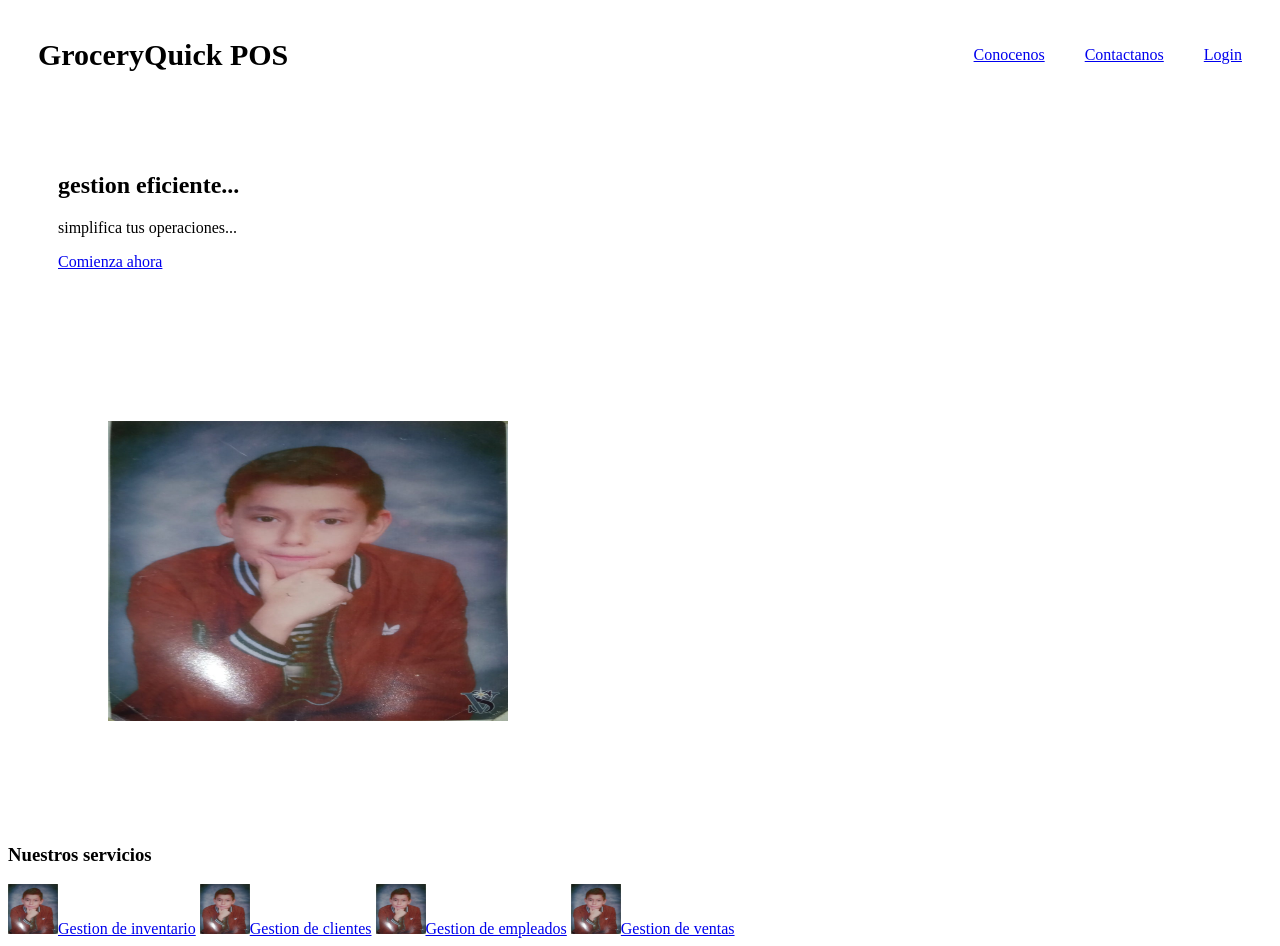
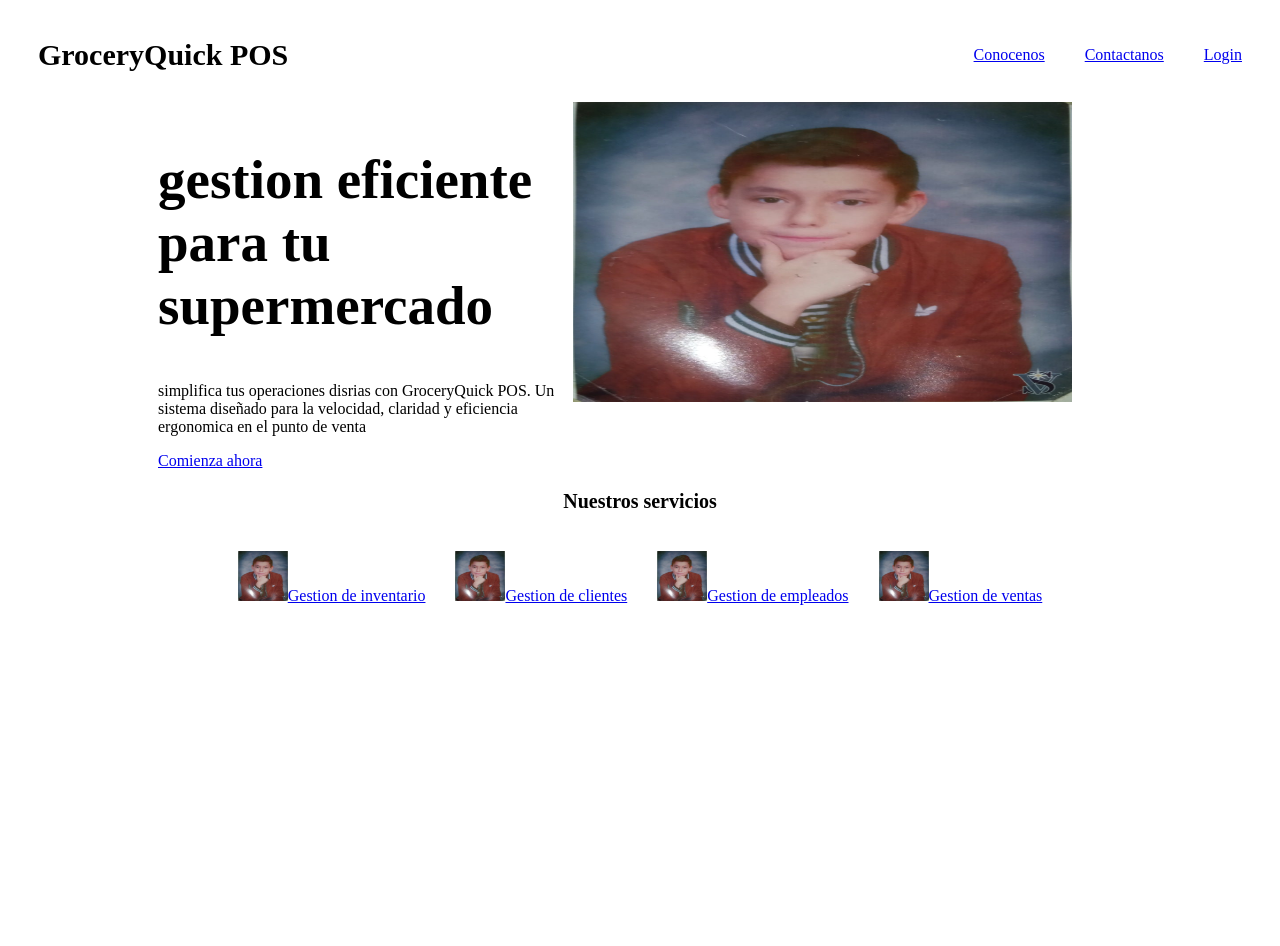
Before and after one commit to GANDALF-59/landing_page, a plain HTML site: page index.html in a window 1280 px wide. After the commit the page ends 800 px from the top, so only its background shows below. Drawn offline with Linux system fonts and the light colour scheme.

Commit message:
html pretty much done

```diff
--- a/css/styles.css
+++ b/css/styles.css
@@ -17,17 +17,47 @@ nav
     gap: 40px;
 }
 
-main
+#top_part
 {
-
+    display: flex;
+    justify-content: space-between;
 }
 
 #left_side_text
 {
-    padding: 50px;
+    width: 500px;
+    padding-left: 150px;
+}
+
+h2
+{
+    font-size: 55px;
+    font-weight: bold;
 }
 
 #big_image
 {
-    padding: 100px;
+    display: flex;
+    justify-content: right;
+    padding-right: 200px;
 }
+
+#botton_list_thing
+{
+    display: flex;
+    justify-content: center;
+}
+
+#services
+{
+    text-align: center;
+    font-weight: bold;
+    font-size: 20px;
+}
+
+#services_list
+{
+    display: flex;
+    justify-content: center;
+     gap: 30px;
+}
--- a/index.html
+++ b/index.html
@@ -20,23 +20,25 @@
     </header>
 
     <main>
+        <div id="top_part">
             <div id="left_side_text">
-            <h2>gestion eficiente...</h2>
-            <p>simplifica tus operaciones...</p>
+                <h2>gestion eficiente para tu supermercado</h2>
+                <p>simplifica tus operaciones disrias con GroceryQuick POS. Un sistema diseñado para la velocidad, claridad y eficiencia ergonomica en el punto de venta</p>
                 <a href="#">Comienza ahora</a>
             </div>
-
-        <div id="big_image">
-            <img src="img/narvalito.jpg" alt="" height="300" width="400">
+            <img id="big_image" src="img/narvalito.jpg" alt="" height="300" width="600">
         </div>
 
         <div id="bottom_list_thing">
-            <h3>Nuestros servicios</h3>
+            <p id="services">Nuestros servicios</p><br>
+            <div id="services_list">
                 <a href="#"><img src="img/narvalito.jpg" alt="" height="50" width="50">Gestion de inventario</a>
                 <a href="#"><img src="img/narvalito.jpg" alt="" height="50" width="50">Gestion de clientes</a>
                 <a href="#"><img src="img/narvalito.jpg" alt="" height="50" width="50">Gestion de empleados</a>
                 <a href="#"><img src="img/narvalito.jpg" alt="" height="50" width="50">Gestion de ventas</a>
             </div>
+
+        </div>
     </main>
 
 </body>
```
Lines whose indentation alone changed are shown as unchanged.
